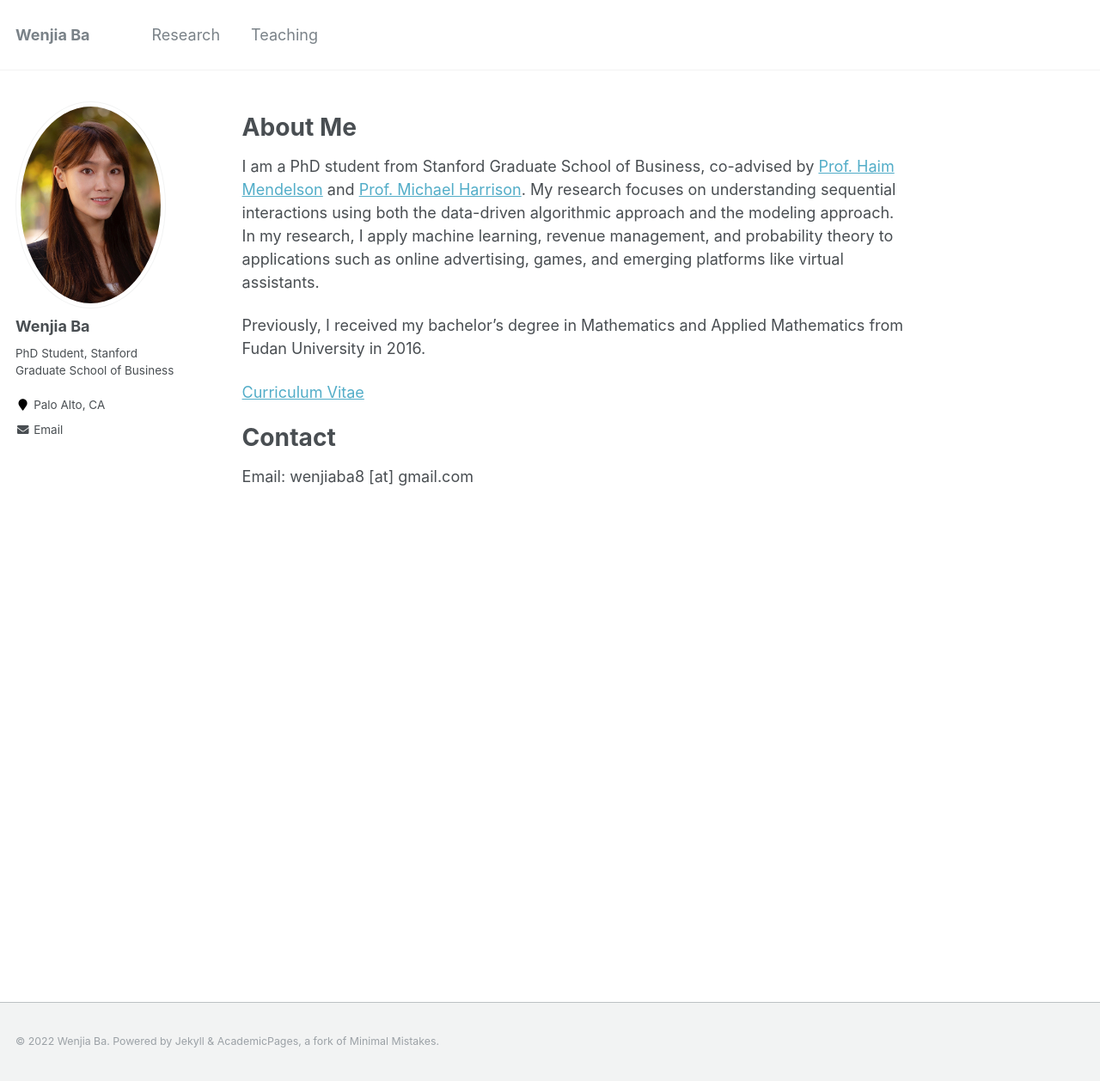
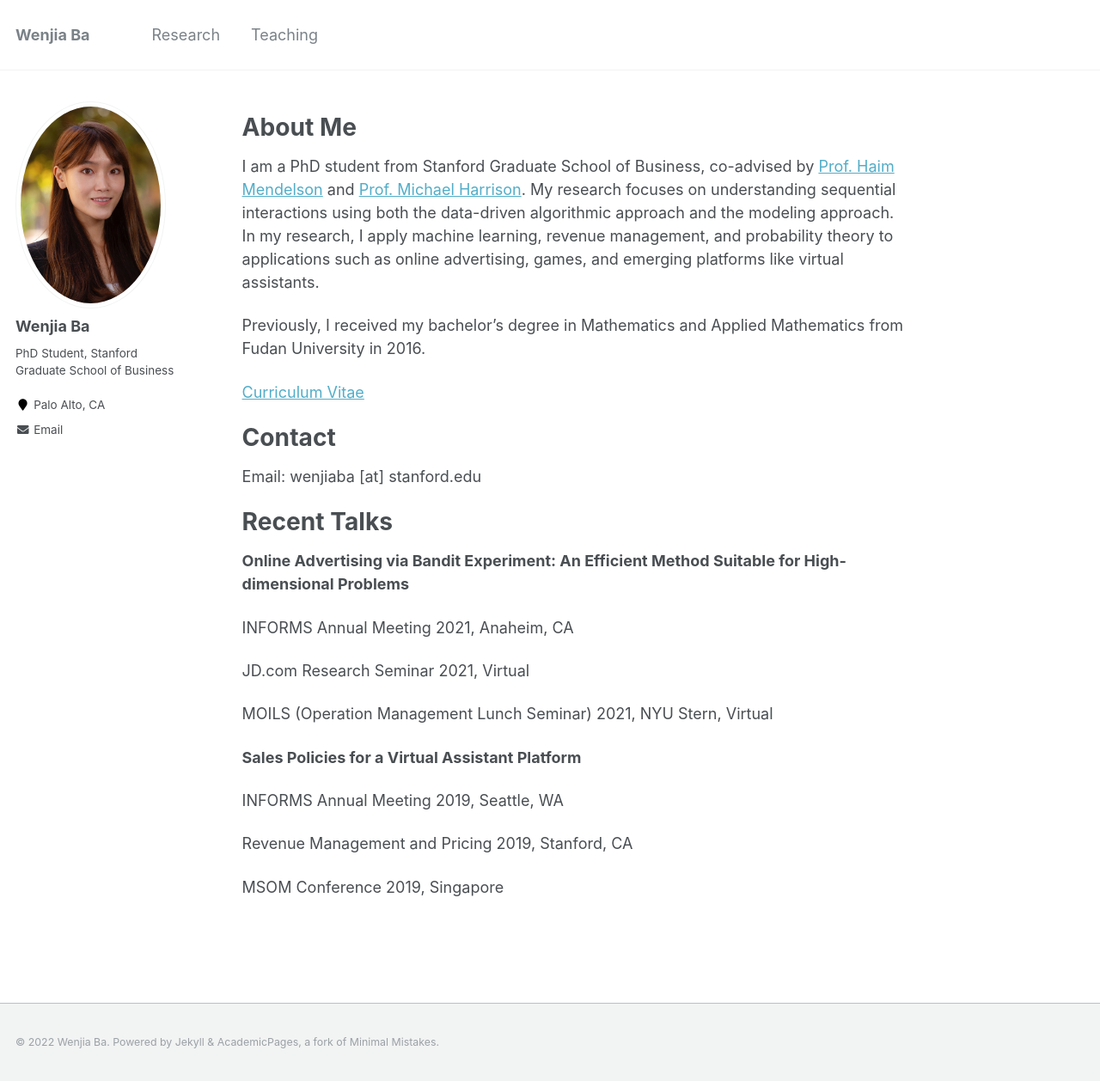
Before and after one commit to wenjiaba/wenjiaba.github.io, a Jekyll site: the page built from _pages/about.md, in a window 1280 px wide and 1258 px high. Shown: the whole window at 86% size. Built offline with Jekyll 4.4.1, drawn with Linux system fonts in a browser that asks for light colours.

Commit message:
Update about.md

```diff
--- a/_pages/about.md
+++ b/_pages/about.md
@@ -16,9 +16,28 @@ My research focuses on understanding sequential interactions using both the data
 
 Previously, I received my bachelor's degree in Mathematics and Applied Mathematics from Fudan University in 2016.
 
-[Curriculum Vitae](https://linfanf.github.io/files/LinFan_CV_August2022.pdf)
+[Curriculum Vitae](https://www.gsb.stanford.edu/sites/default/files/phd-cv/CV_wenjiaba_public_1.pdf)
 
 
 Contact
 ======
-Email: wenjiaba8 [at] gmail.com
+Email: wenjiaba [at] stanford.edu
+
+Recent Talks
+======
+
+**Online Advertising via Bandit Experiment: An Efficient Method Suitable for High-dimensional Problems**
+
+INFORMS Annual Meeting 2021, Anaheim, CA
+
+JD.com Research Seminar 2021, Virtual
+
+MOILS (Operation Management Lunch Seminar) 2021, NYU Stern, Virtual
+
+**Sales Policies for a Virtual Assistant Platform**
+
+INFORMS Annual Meeting 2019, Seattle, WA
+
+Revenue Management and Pricing 2019, Stanford, CA
+
+MSOM Conference 2019, Singapore
```
